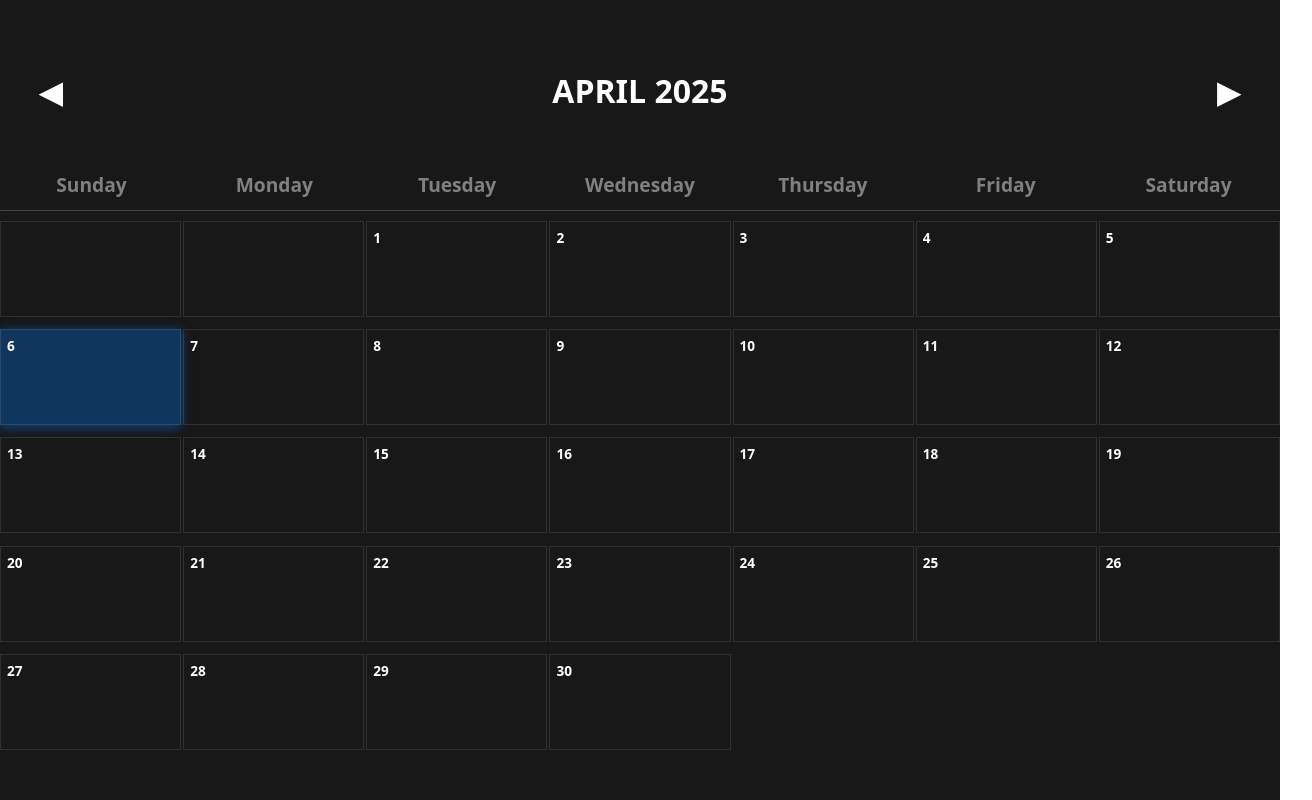
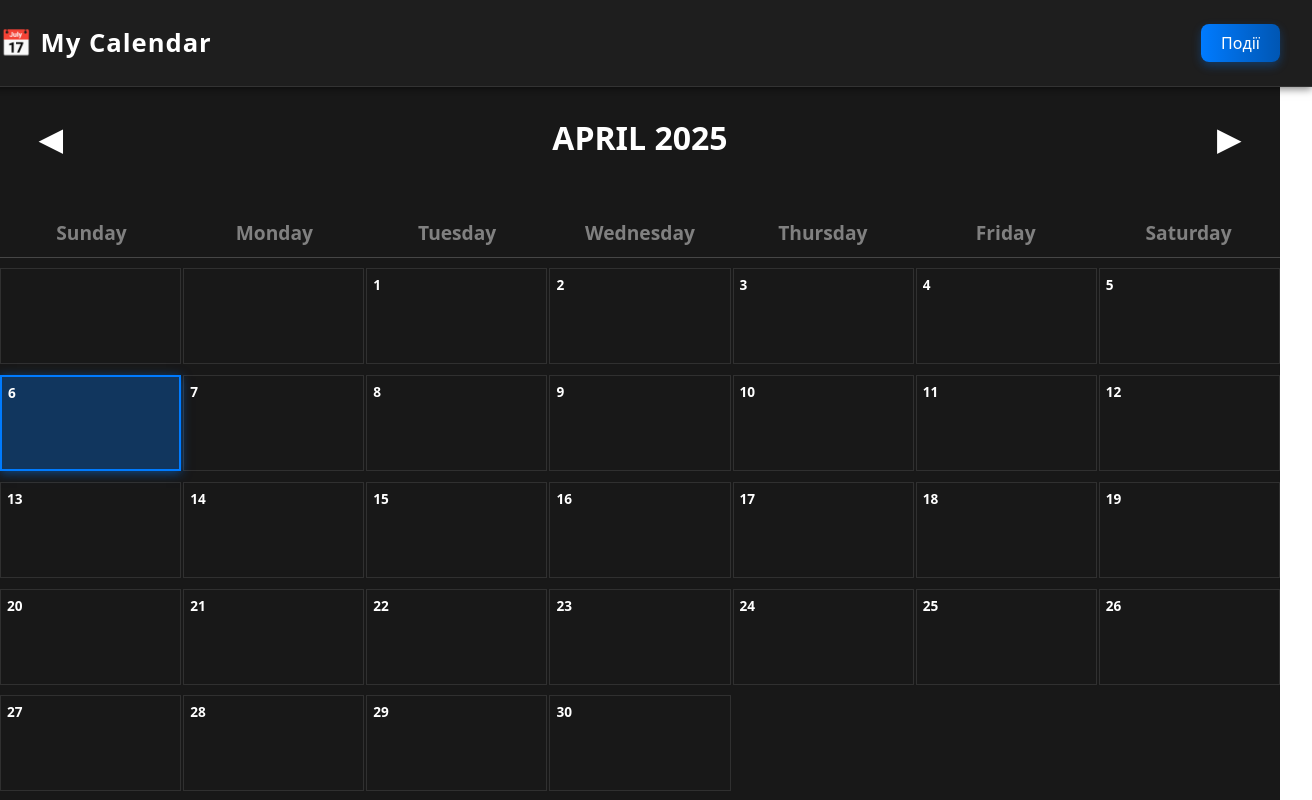
Before and after one commit to kulikp1/planner, a React (Vite) app: page / in a window 1280 px wide. Shown: the whole page, 1312 px wide, since content can reach past the window. Built offline with nearby package versions, Linux system fonts and the light colour scheme.

Commit message:
add navbar

```diff
--- a/src/components/Calendar/Calendar.jsx
+++ b/src/components/Calendar/Calendar.jsx
@@ -11,6 +11,7 @@ import {
   getDay,
 } from "date-fns";
 import PlanModal from "../PlanModal/PlanModal";
+import { useNavigate } from "react-router-dom";
 
 const Calendar = () => {
   const [currentDate, setCurrentDate] = useState(new Date());
@@ -25,6 +26,8 @@ const Calendar = () => {
       return {};
     }
   });
+
+  const navigate = useNavigate();
 
   const firstDay = startOfMonth(currentDate);
   const lastDay = endOfMonth(currentDate);
@@ -58,6 +61,21 @@ const Calendar = () => {
 
   return (
     <div className={styles.container}>
+      {/* Навігаційна панель */}
+      <div className={styles.navbar}>
+        <div className={styles.navLeft}>
+          <h1 className={styles.logo}>📅 My Calendar</h1>
+        </div>
+        <div className={styles.navRight}>
+          <button
+            className={styles.navButton}
+            onClick={() => navigate("/events")}
+          >
+            Події
+          </button>
+        </div>
+      </div>
+
       <PlanModal
         isOpen={modalOpen}
         onRequestClose={() => setModalOpen(false)}
--- a/src/components/Calendar/Calendar.module.css
+++ b/src/components/Calendar/Calendar.module.css
@@ -1,12 +1,60 @@
 .container {
   display: flex;
+  flex-direction: column;
   align-items: center;
-  justify-content: center;
+  justify-content: flex-start;
   background: #181818;
   height: 100vh;
   width: 100vw;
   padding: 0;
   margin: 0;
+}
+
+.navbar {
+  display: flex;
+  justify-content: space-between;
+  align-items: center;
+  background-color: #1e1e1e;
+  padding: 12px 32px;
+  width: 100%;
+  box-shadow: 0 2px 8px rgba(0, 0, 0, 0.5);
+  border-bottom: 1px solid #333;
+  z-index: 1000;
+}
+
+.navLeft {
+  display: flex;
+  align-items: center;
+}
+
+.logo {
+  font-size: 1.6rem;
+  font-weight: 600;
+  color: #ffffff;
+  letter-spacing: 1px;
+}
+
+.navRight {
+  display: flex;
+  gap: 12px;
+}
+
+.navButton {
+  background: linear-gradient(to right, #007bff, #0056b3);
+  color: white;
+  border: none;
+  padding: 8px 20px;
+  border-radius: 8px;
+  font-size: 1rem;
+  font-weight: 500;
+  cursor: pointer;
+  transition: background 0.3s, transform 0.2s;
+  box-shadow: 0 4px 10px rgba(0, 123, 255, 0.3);
+}
+
+.navButton:hover {
+  background: linear-gradient(to right, #0056b3, #003f7f);
+  transform: translateY(-2px);
 }
 
 .calendarContainer {
@@ -95,27 +143,13 @@
   border: 2px solid #007bff;
   box-shadow: 0px 2px 10px rgba(0, 123, 255, 0.5);
 }
+
 .day {
   position: relative;
-  width: 100%;
-  height: 12vh;
-  min-height: 80px;
-  display: flex;
   flex-direction: column;
-  align-items: flex-start;
-  justify-content: flex-start;
   padding: 6px;
   font-size: 0.85rem;
-  font-weight: bold;
-  color: white;
-  border: 1px solid rgba(255, 255, 255, 0.1);
-  box-sizing: border-box;
-  cursor: pointer;
   overflow: hidden;
-}
-
-.day:hover {
-  background: rgba(255, 255, 255, 0.05);
 }
 
 .dayNumber {
```
